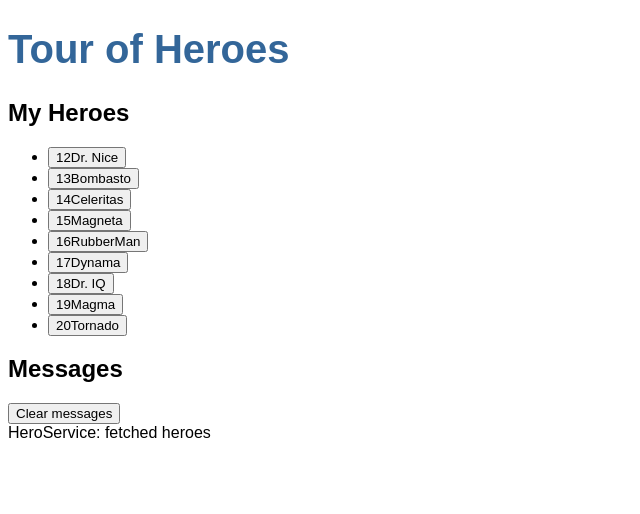
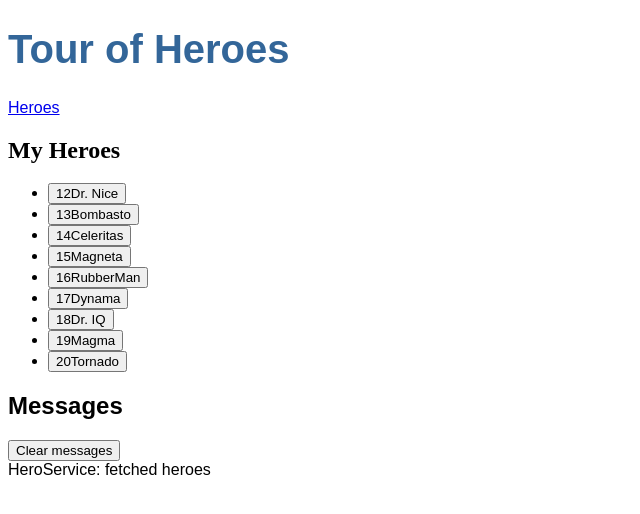
Before and after one commit to nguyenlekhanh/angular_tourOfHeroes, an Angular app: page /heroes in a window 1280 px wide. Before the commit this address led to /. Shown: the top 514 px of the page, without its empty margins (0-640 px from the left). Built offline with nearby package versions, Linux system fonts and the light colour scheme.

Commit message:
add route

```diff
--- a/src/app/app.component.html
+++ b/src/app/app.component.html
@@ -1,3 +1,6 @@
 <h1>{{title}}</h1>
-<app-heroes></app-heroes>
+<nav>
+    <a routerLink="/heroes">Heroes</a>
+</nav>
+<router-outlet></router-outlet>
 <app-messages></app-messages>
--- a/src/app/app.component.ts
+++ b/src/app/app.component.ts
@@ -2,6 +2,7 @@ import { Component } from '@angular/core';
 import { RouterOutlet } from '@angular/router';
 import { HeroesComponent } from './heroes/heroes.component';
 import { MessagesComponent } from './messages/messages.component';
+import { RouterModule } from '@angular/router';
 
 @Component({
   selector: 'app-root',
@@ -10,6 +11,7 @@ import { MessagesComponent } from './messages/messages.component';
     RouterOutlet,
     HeroesComponent,
     MessagesComponent,
+    RouterModule
   ],
   templateUrl: './app.component.html',
   styleUrl: './app.component.css'
--- a/src/app/app.routes.ts
+++ b/src/app/app.routes.ts
@@ -1,3 +1,7 @@
 import { Routes } from '@angular/router';
 
-export const routes: Routes = [];
+import { HeroesComponent } from './heroes/heroes.component';
+
+export const routes: Routes = [
+    { path: 'heroes', component: HeroesComponent }
+];
```
